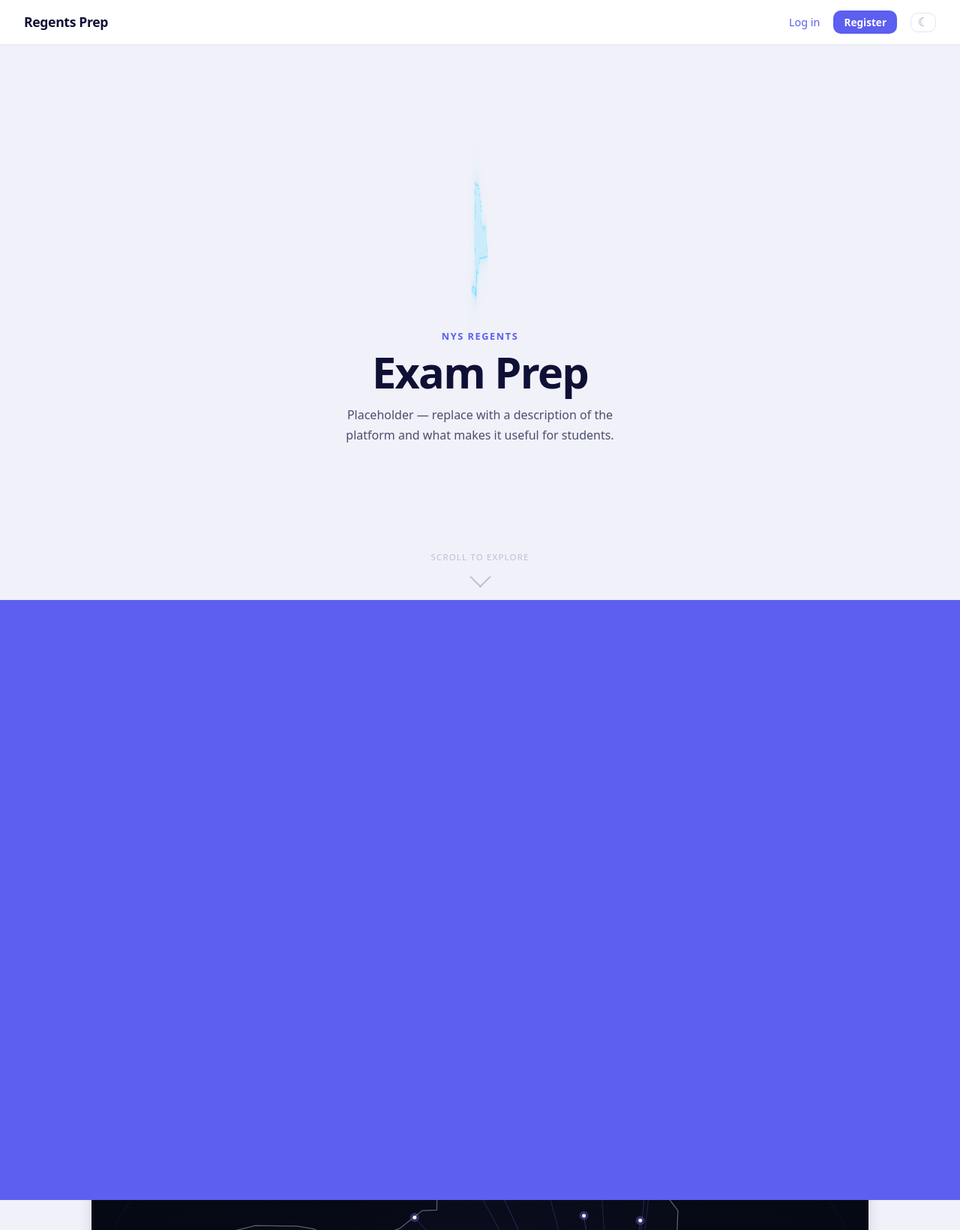
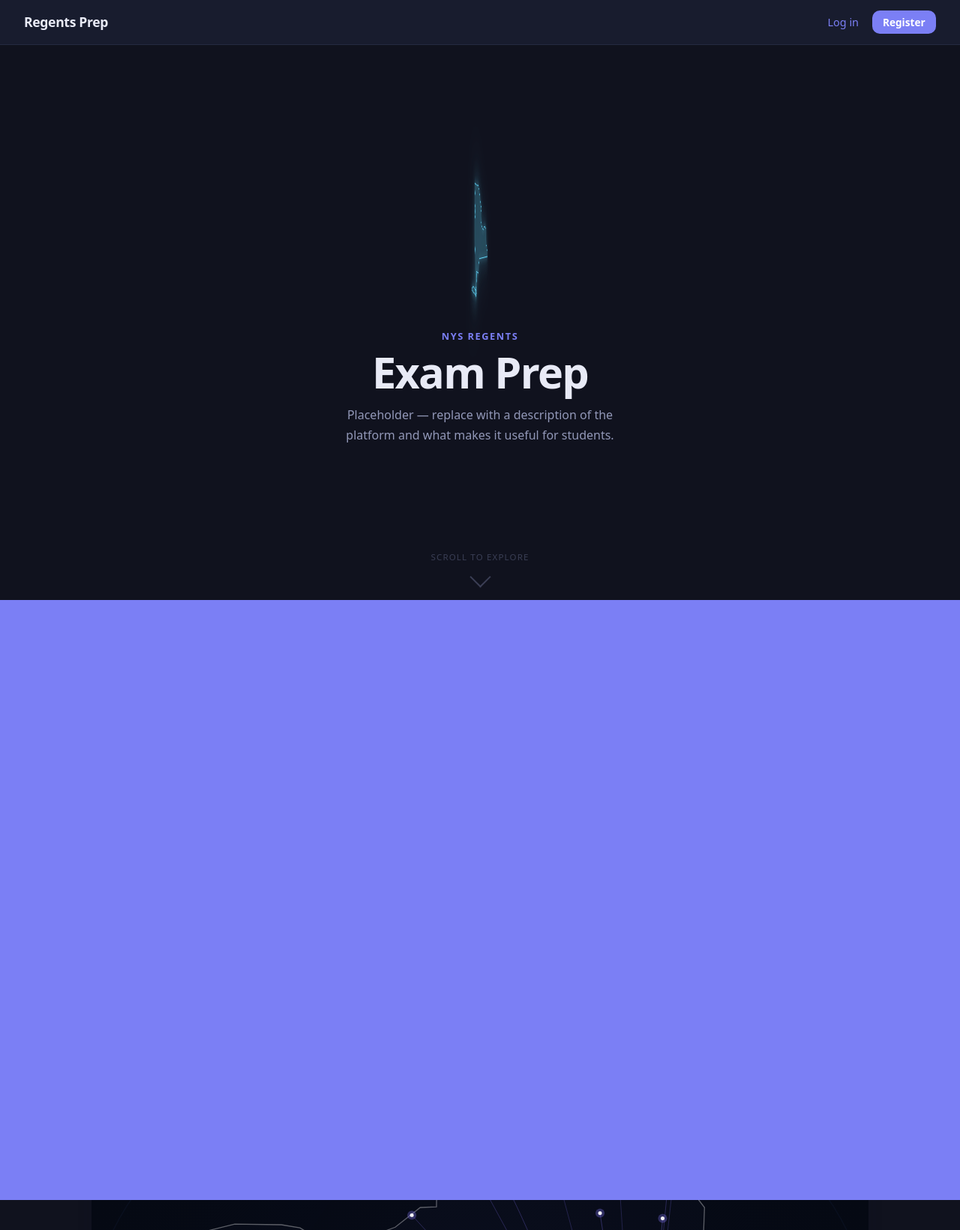
Before and after one commit to awesomeprogrammer1/regents_prep_prototype, a Flask app: page / in a window 1280 px wide. Shown: the top 1640 px of the page at 75% size. Run offline with Flask 3, Linux system fonts and the light colour scheme.

Commit message:
updated page appearance, tweaked map

```diff
--- a/static/script.js
+++ b/static/script.js
@@ -84,18 +84,7 @@ document.addEventListener('DOMContentLoaded', function () {
   // ------------------------------------------------------------------
   // Dark mode — persist preference in localStorage
   // ------------------------------------------------------------------
-  var darkToggle = document.getElementById('dark-toggle');
-  if (localStorage.getItem('dark') === '1') {
-    document.body.classList.add('dark');
-    if (darkToggle) darkToggle.textContent = '\u2600'; // sun icon when dark
-  }
-  if (darkToggle) {
-    darkToggle.addEventListener('click', function () {
-      var isDark = document.body.classList.toggle('dark');
-      localStorage.setItem('dark', isDark ? '1' : '0');
-      darkToggle.textContent = isDark ? '\u2600' : '\u263E'; // sun / moon
-    });
-  }
+  document.body.classList.add('dark');
 
   // ------------------------------------------------------------------
   // Highlight selected radio choice visually
--- a/templates/index.html
+++ b/templates/index.html
@@ -40,7 +40,7 @@
         {% for subject in subjects %}
         <a href="{{ url_for('practice', subject=subject) }}" class="subject-card subject-card-active">
           <span class="subject-card-name">{{ subject }}</span>
-          <span class="subject-card-meta">Multiple choice + Grid-in{% if subject == 'Geometry' %} and constructions{% endif %}</span>
+          <span class="subject-card-meta">Multiple choice, Grid-in{% if subject == 'Geometry' %}, Constructions{% endif %}</span>
           <span class="subject-card-play">&#9654;</span>
         </a>
         {% endfor %}
@@ -114,12 +114,12 @@ const cv  = document.getElementById('cv');
 const ctx = cv.getContext('2d');
 const ctr = document.getElementById('map-container');
 
-const pad = 45;
-const minLon = -80.1, maxLon = -71.3, minLat = 40.25, maxLat = 45.15;
+const pad = 28;
+const minLon = -79.85, maxLon = -71.65, minLat = 40.45, maxLat = 45.05;
 
 function project(lon, lat, W, H) {
   const x = (lon - minLon) / (maxLon - minLon) * (W - pad*2) + pad;
-  const y = (H - pad) - (lat - minLat) / (maxLat - minLat) * (H - pad*2 + 10) + 5;
+  const y = (H - pad) - (lat - minLat) / (maxLat - minLat) * (H - pad*2);
   return [x, y];
 }
 
@@ -287,7 +287,7 @@ const counties = [
   {county:"Schuyler",city:"Watkins Glen",lat:42.3809,lon:-76.8722},
   {county:"Seneca",city:"Waterloo",lat:42.9048,lon:-76.8586},
   {county:"Steuben",city:"Bath",lat:42.337,lon:-77.3178},
-  {county:"Suffolk",city:"Riverhead",lat:41.05,lon:-72.6621},
+  {county:"Suffolk",city:"Riverhead",lat:40.93,lon:-72.6621},
   {county:"Sullivan",city:"Monticello",lat:41.6556,lon:-74.6893},
   {county:"Tioga",city:"Owego",lat:42.1037,lon:-76.2622},
   {county:"Tompkins",city:"Ithaca",lat:42.444,lon:-76.5019},
--- a/templates/layout.html
+++ b/templates/layout.html
@@ -19,7 +19,6 @@
           <a href="{{ url_for('login') }}">Log in</a>
           <a href="{{ url_for('register') }}" class="btn-sm">Register</a>
         {% endif %}
-        <button class="dark-toggle" id="dark-toggle" aria-label="Toggle dark mode" title="Toggle dark mode">&#9790;</button>
       </div>
     </nav>
   </header>
```
